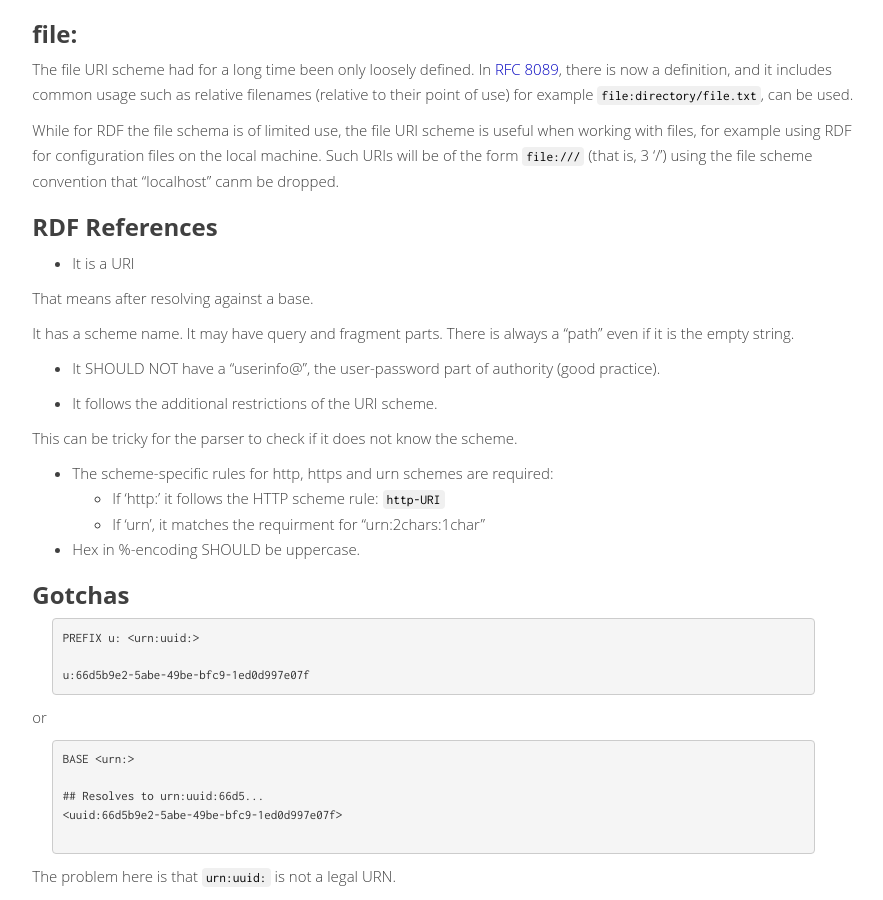
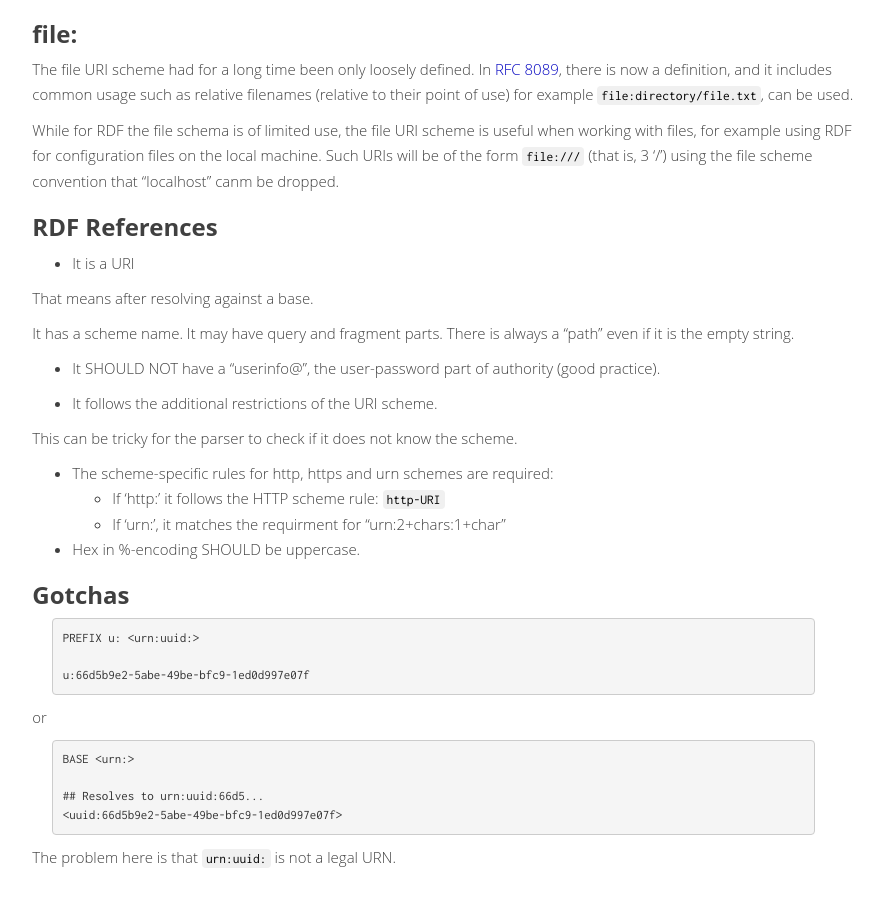
Before and after one commit to afs/afs.github.io, a Jekyll site: the page built from rdf-iri-syntax.md, in a window 1280 px wide and 900 px high, scrolled down 3366 px. Shown: the whole window, without its empty margins (196-1079 px from the left). Built offline with Jekyll 4.4.1, drawn with Linux system fonts in a browser that asks for light colours; some web fonts are replaced.

Commit message:
Editorial

````diff
--- a/rdf-iri-syntax.md
+++ b/rdf-iri-syntax.md
@@ -230,7 +230,7 @@ This can be tricky for the parser to check if it does not know the scheme.
 
 * The scheme-specific rules for http, https and urn schemes are required:
    * If 'http:' it follows the HTTP scheme rule: `http-URI`
-   * If 'urn', it matches the requirment for "urn:2chars:1char"
+   * If 'urn:', it matches the requirment for "urn:2+chars:1+char"
 
 * Hex in %-encoding SHOULD be uppercase.
 
@@ -241,14 +241,12 @@ PREFIX u: <urn:uuid:>
 
 u:66d5b9e2-5abe-49be-bfc9-1ed0d997e07f
 ```
-
 or
 ```
 BASE <urn:>
 
 ## Resolves to urn:uuid:66d5...
 <uuid:66d5b9e2-5abe-49be-bfc9-1ed0d997e07f>
-
 ```
 
 The problem here is that `urn:uuid:` is not a legal URN.
````
